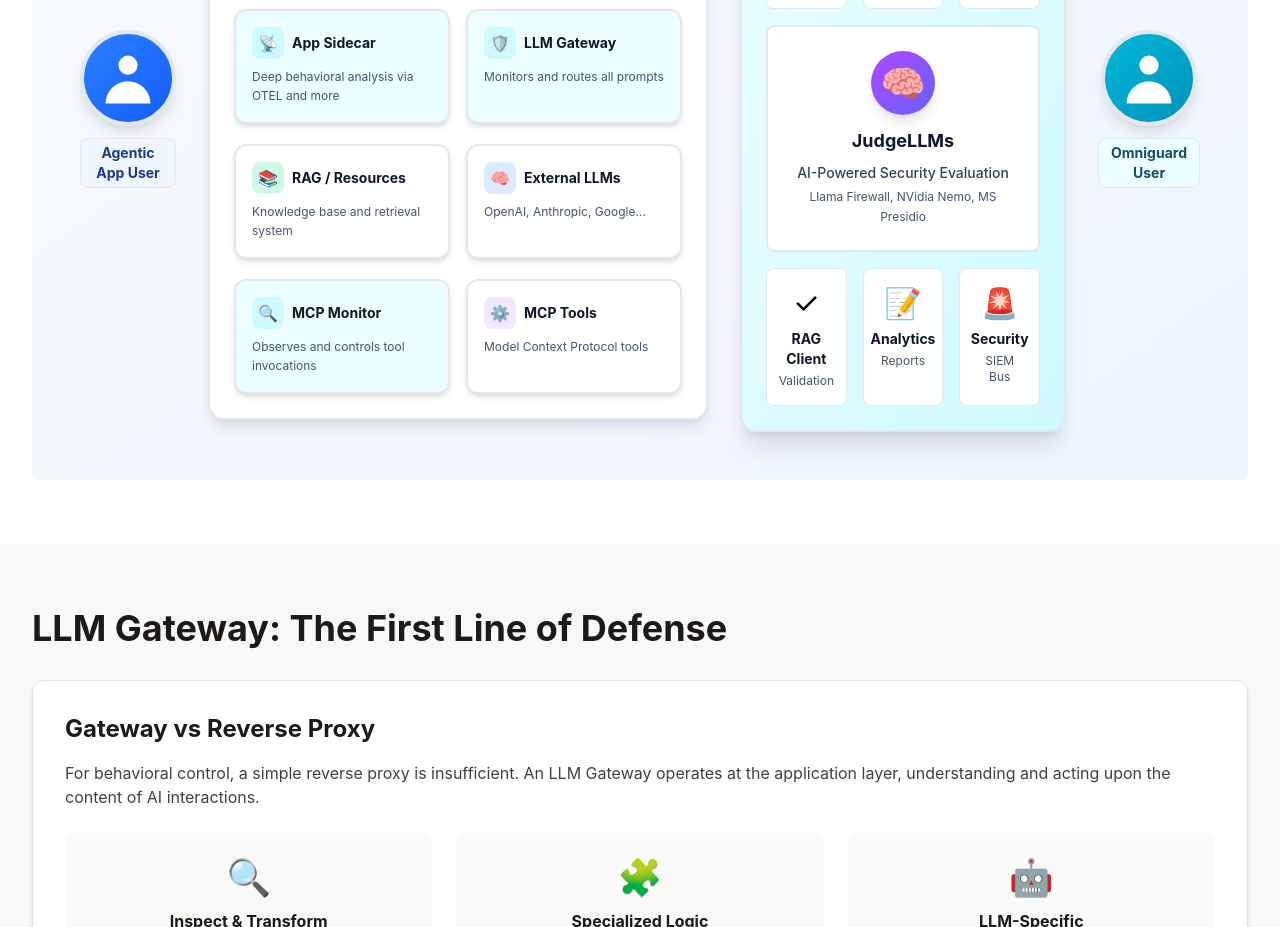
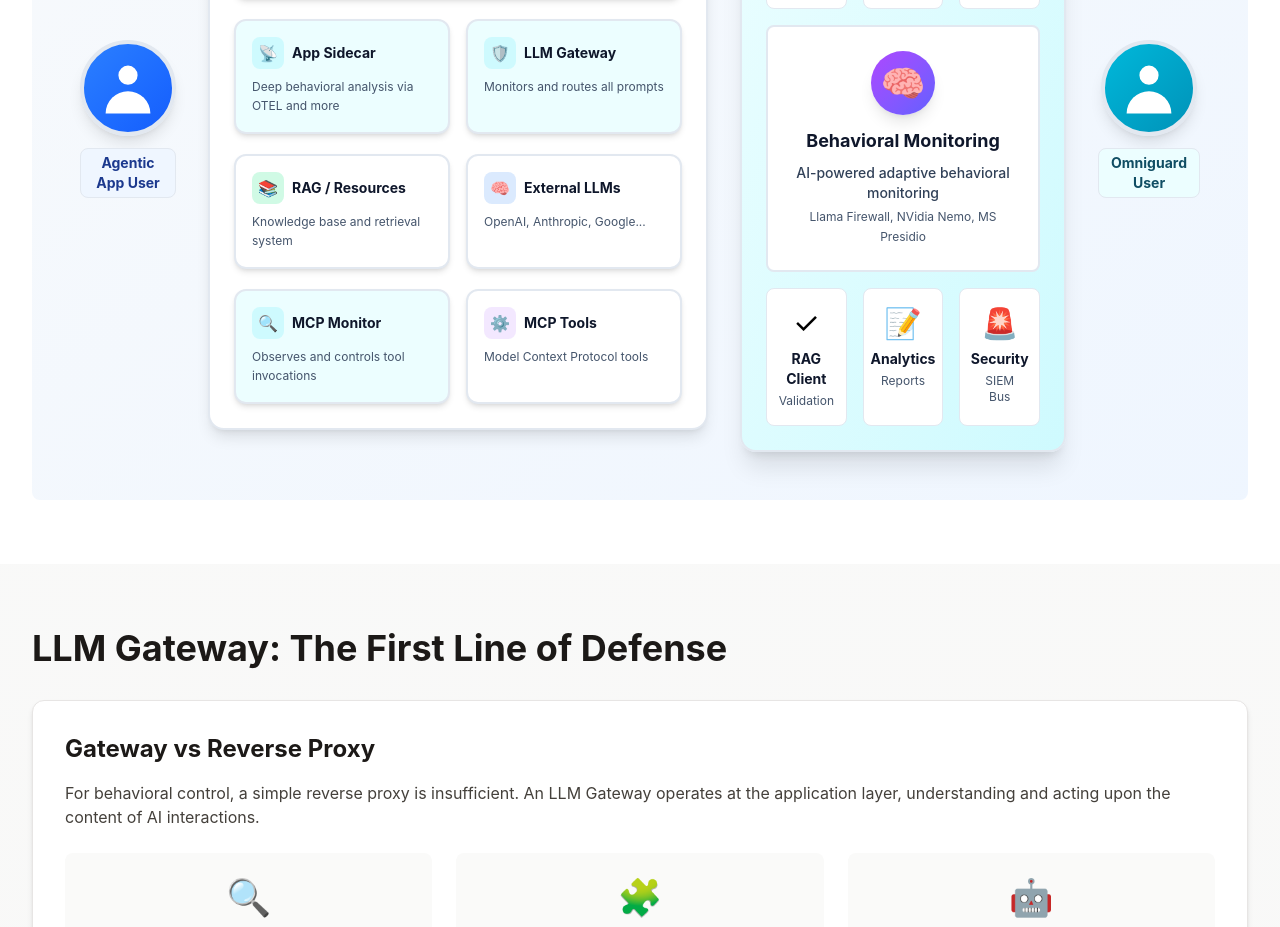
Before and after one commit to shefing/shefing-aitruism, a Next.js app: page / in a window 1280 px wide. Shown: the part 920-1847 px from the top of the page. Built offline with nearby package versions, Linux system fonts and the light colour scheme.

Commit message:
feat: rename JudgeLLMs to Behavioral Monitoring
Update component title and description for clarity.

#VERCEL_SKIP

Co-authored-by: Philippe Cohen <4303547+philjoseph@users.noreply.github.com>

```diff
--- a/components/user-environment.tsx
+++ b/components/user-environment.tsx
@@ -490,8 +490,8 @@ export function UserEnvironmentDiagram() {
                 <div className="w-16 h-16 bg-gradient-to-br from-purple-500 to-indigo-500 rounded-full flex items-center justify-center mb-3 shadow-lg">
                   <span className="text-4xl">🧠</span>
                 </div>
-                <h4 className="text-lg font-bold text-slate-900 mb-2">JudgeLLMs</h4>
-                <p className="text-sm text-slate-700 font-medium mb-1">AI-Powered Security Evaluation</p>
+                <h4 className="text-lg font-bold text-slate-900 mb-2">Behavioral Monitoring</h4>
+                <p className="text-sm text-slate-700 font-medium mb-1">AI-powered adaptive behavioral monitoring</p>
                 <p className="text-xs text-slate-600 leading-relaxed">
                   Llama Firewall, NVidia Nemo, MS Presidio
                 </p>
```
